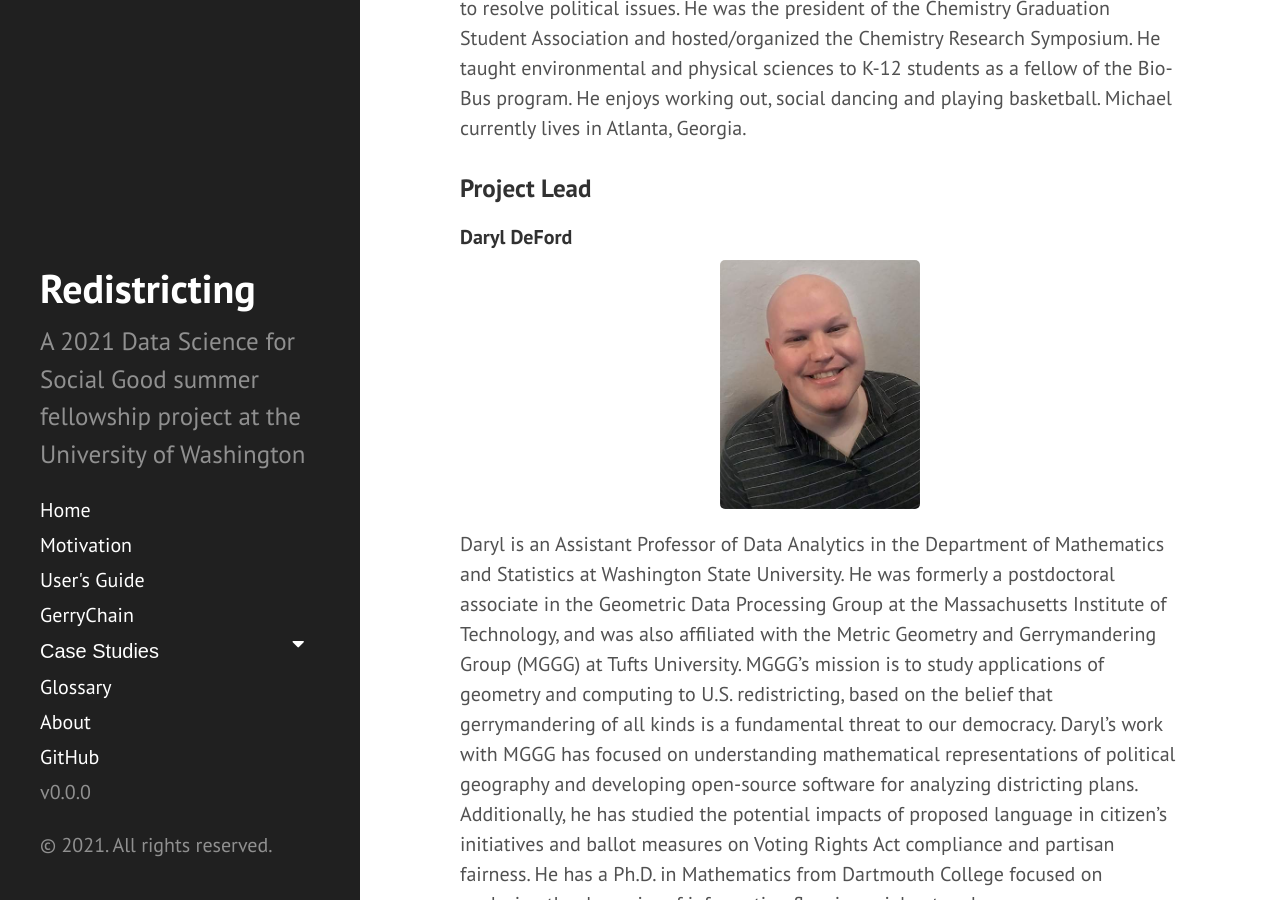
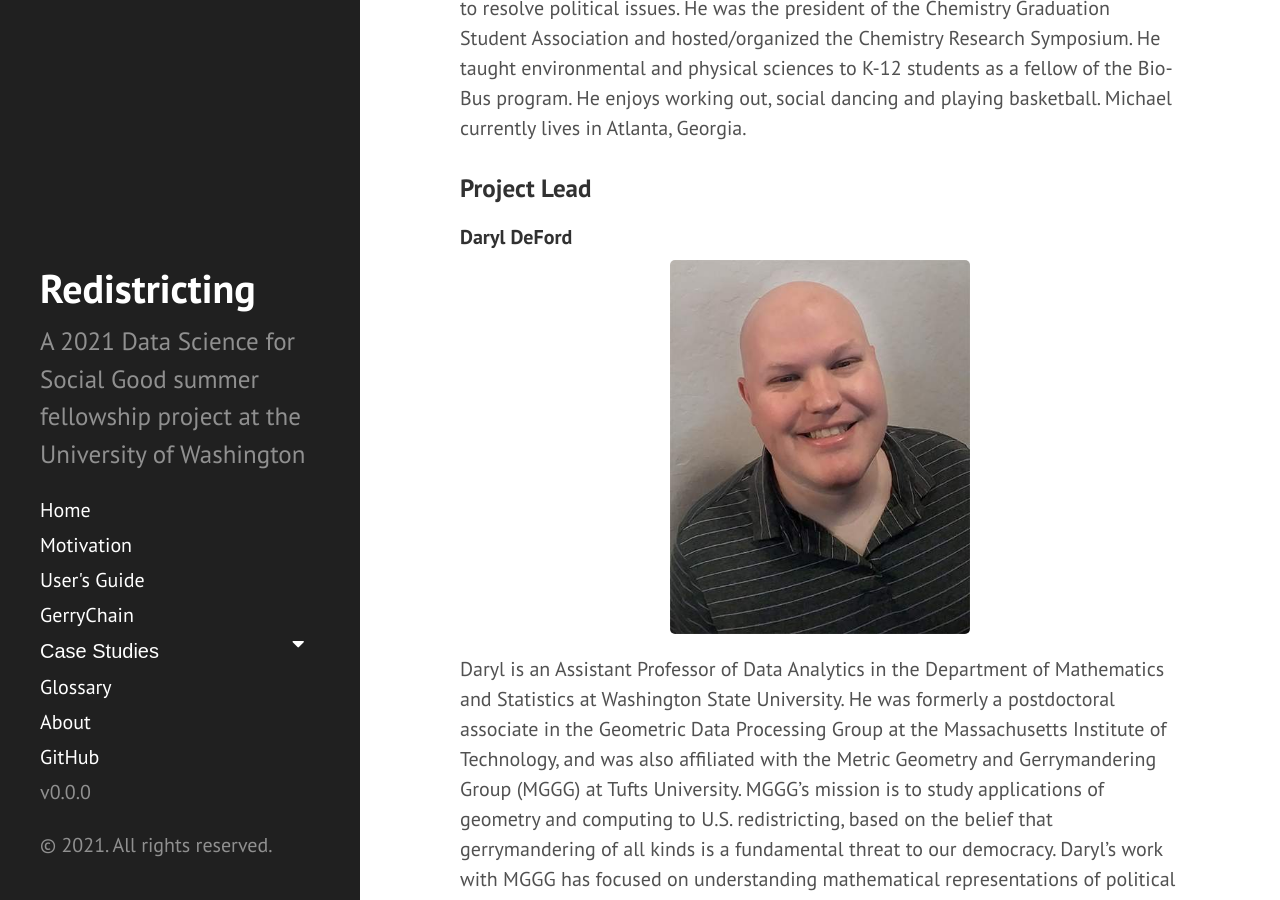
Before and after one commit to uwescience/DSSG2021-redistricting-website, a Jekyll site: the page built from about.md, in a window 1280 px wide and 900 px high, scrolled down 2988 px. Built offline with Jekyll 4.4.1, drawn with Linux system fonts in a browser that asks for light colours.

Commit message:
Update about.md

```diff
--- a/about.md
+++ b/about.md
@@ -33,7 +33,7 @@ Michael Gregory Souffrant is a Ph.D. candidate in Computational Biophysical Chem
 
 #### Daryl DeFord
 
-<center><img src="{{ site.url }}{{ site.baseurl }}/assets/img/about-daryl.jpg" style="width: 200px"></center>
+<center><img src="{{ site.url }}{{ site.baseurl }}/assets/img/about-daryl.jpg" style="width: 300px"></center>
 
 Daryl is an Assistant Professor of Data Analytics in the Department of Mathematics and Statistics at Washington State University. He was formerly a postdoctoral associate in the Geometric Data Processing Group at the Massachusetts Institute of Technology, and was also affiliated with the Metric Geometry and Gerrymandering Group (MGGG) at Tufts University. MGGG's mission is to study applications of geometry and computing to U.S. redistricting, based on the belief that gerrymandering of all kinds is a fundamental threat to our democracy. Daryl’s work with MGGG has focused on understanding mathematical representations of political geography and developing open-source software for analyzing districting plans. Additionally, he has studied the potential impacts of proposed language in citizen’s initiatives and ballot measures on Voting Rights Act compliance and partisan fairness. He has a Ph.D. in Mathematics from Dartmouth College focused on analyzing the dynamics of information flow in social networks.
 
@@ -41,13 +41,13 @@ Daryl is an Assistant Professor of Data Analytics in the Department of Mathemati
 
 #### Bernease Herman
 
-<center><img src="{{ site.url }}{{ site.baseurl }}/assets/img/about-bernease.png" style="width: 200px"></center>
+<center><img src="{{ site.url }}{{ site.baseurl }}/assets/img/about-bernease.png" style="width: 300px"></center>
 
 Bernease was most recently a Software Development Engineer at Amazon, where she collaborated with operations research scientists and statisticians to add economic constraints and buying models to Amazon’s Inventory Planning and Control system. Previous to Amazon, Bernease worked on derivatives pricing and predictive modeling at the research arm of Morgan Stanley. Bernease earned her B.S. in Mathematics and Statistics from the University of Michigan.
 
 #### Vaughn Iverson
 
-<center><img src="{{ site.url }}{{ site.baseurl }}/assets/img/about-vaughn.jpeg" style="width: 200px"></center>
+<center><img src="{{ site.url }}{{ site.baseurl }}/assets/img/about-vaughn.jpeg" style="width: 300px"></center>
 
 Vaughn Iverson is a Senior Research Scientist with the Center for Environmental Genomics in the UW School of Oceanography, where his research involves developing biological sensing methods capable of inferring the behaviors and interactions within natural microbial communities by identifying and quantifying genes and proteins used by specific members of the community (metagenomics and metatranscriptomics).
 
```
